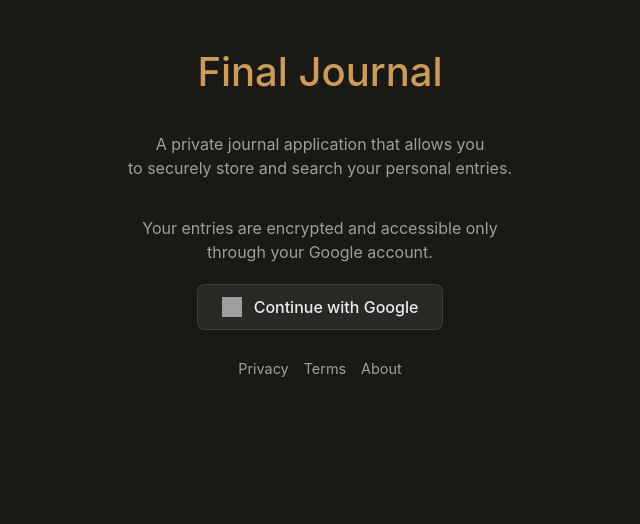
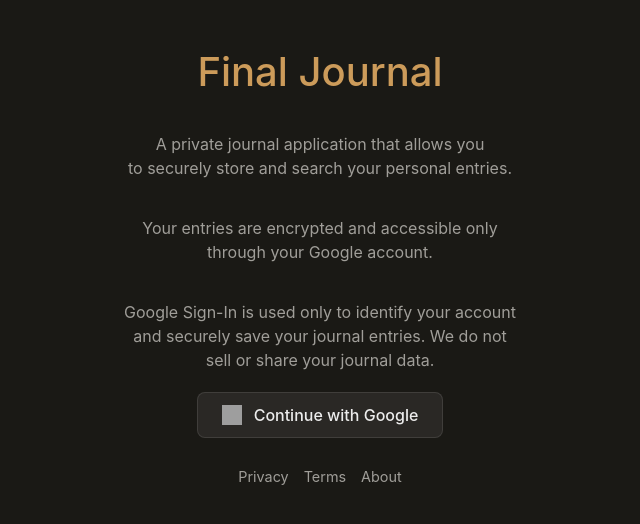
Before and after one commit to JasonPeprah/Final_Journal, a plain HTML site: page index.html in a window 1280 px wide. Shown: the whole page, without its empty margins (320-960 px from the left). Drawn offline with nearby package versions, Linux system fonts and the light colour scheme; grey boxes are pictures that could not be loaded.

Commit message:
Add privacy disclosure for Google Sign-In

```diff
--- a/index.html
+++ b/index.html
@@ -21,6 +21,9 @@
             <p class="auth-desc">
                 Your entries are encrypted and accessible only<br>
                 through your Google account.
+            </p>
+            <p class="auth-desc">
+                Google Sign-In is used only to identify your account and securely save your journal entries. We do not sell or share your journal data.
             </p>
             <button class="google-signin-btn" id="googleSignInBtn">
                 <img src="https://upload.wikimedia.org/wikipedia/commons/c/c1/Google_%22G%22_logo.svg" alt="Google Logo">
```
